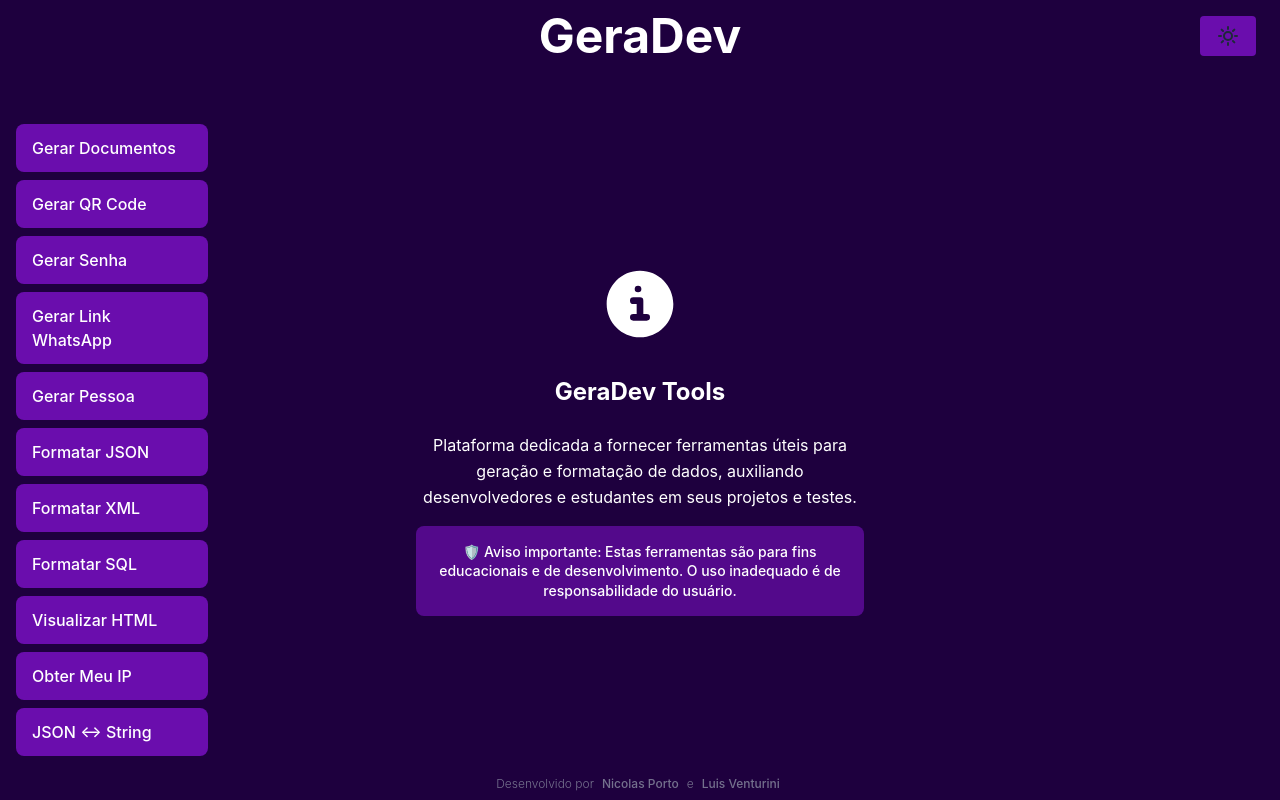
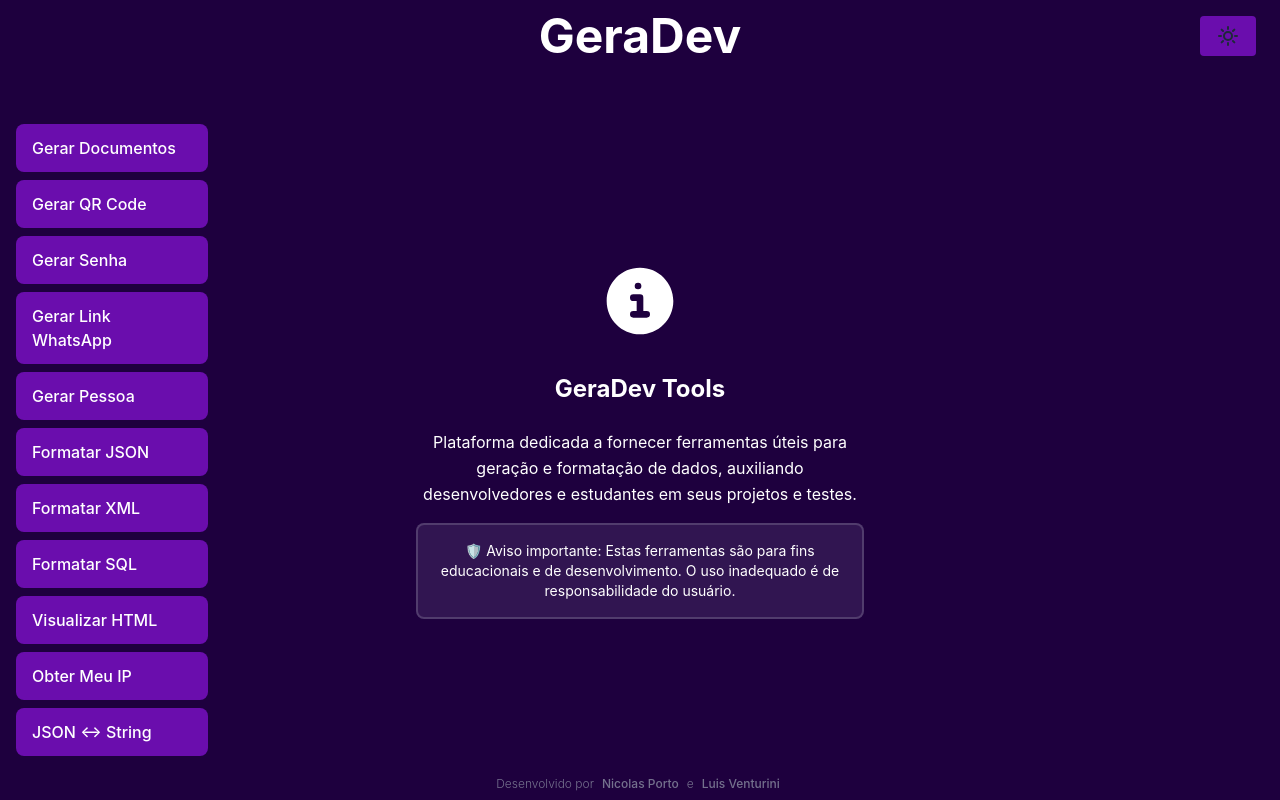
Before and after one commit to NicolasPorto/gera-dev, a React (Vite) app: page / in a window 1280 px wide. Built offline with nearby package versions, Linux system fonts and the light colour scheme.

Commit message:
Update Home.jsx

```diff
--- a/src/pages/Home.jsx
+++ b/src/pages/Home.jsx
@@ -28,8 +28,9 @@
                     em seus projetos e testes.
                 </p>
 
-                <div className="bg-gray-100 dark:bg-gray-800 rounded-lg p-4 aviso-box">
-                    <p className="text-default text-sm font-medium aviso-texto">
+
+                <div className="w-full p-4 bg-purple-200/10 rounded-lg border-2 border-gray-300/20 infos-white-theme">
+                    <p className="text-default text-sm text-center ">
                         🛡️ Aviso importante: Estas ferramentas são para fins
                         educacionais e de desenvolvimento. O uso inadequado
                         é de responsabilidade do usuário.
```
